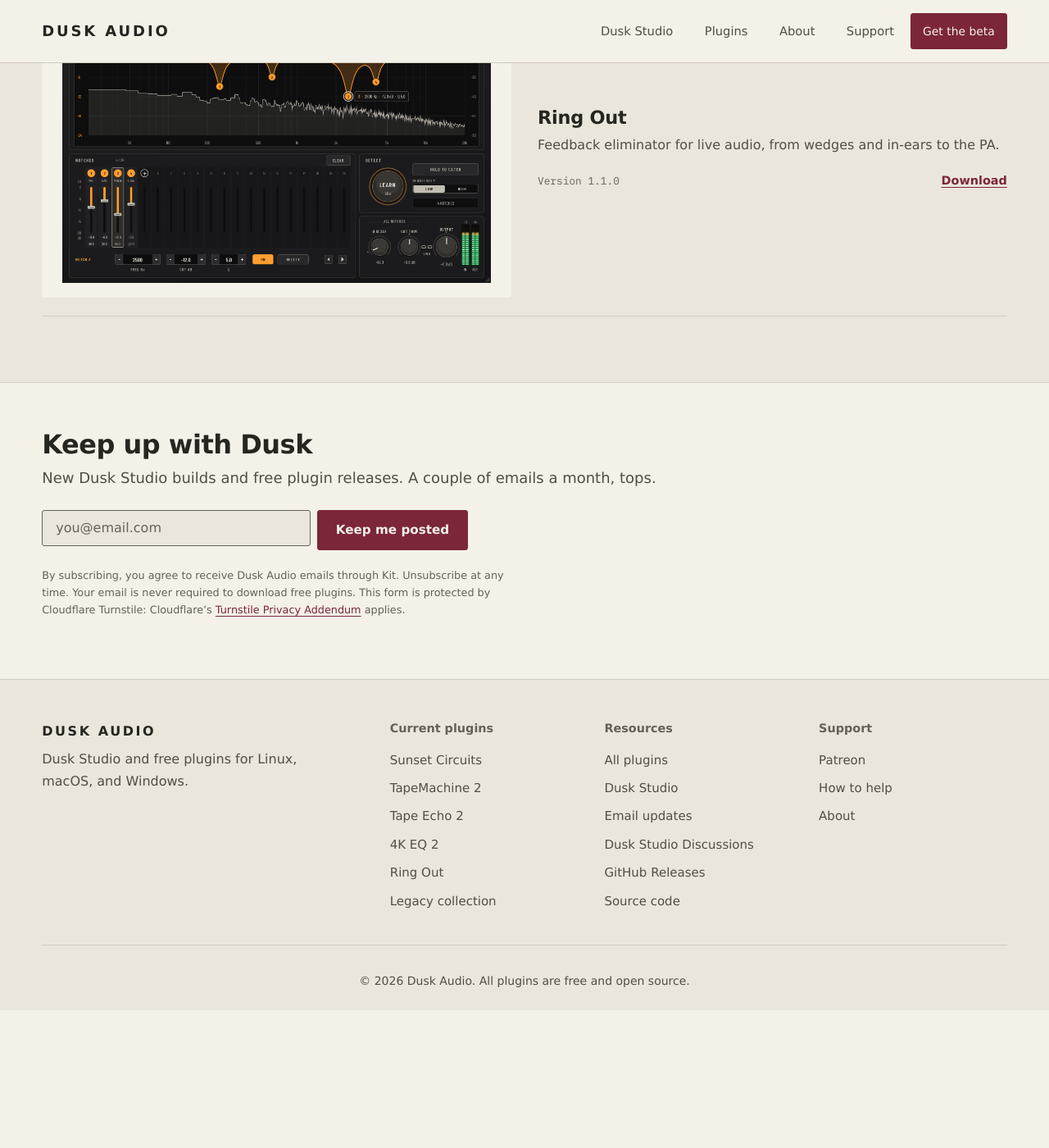
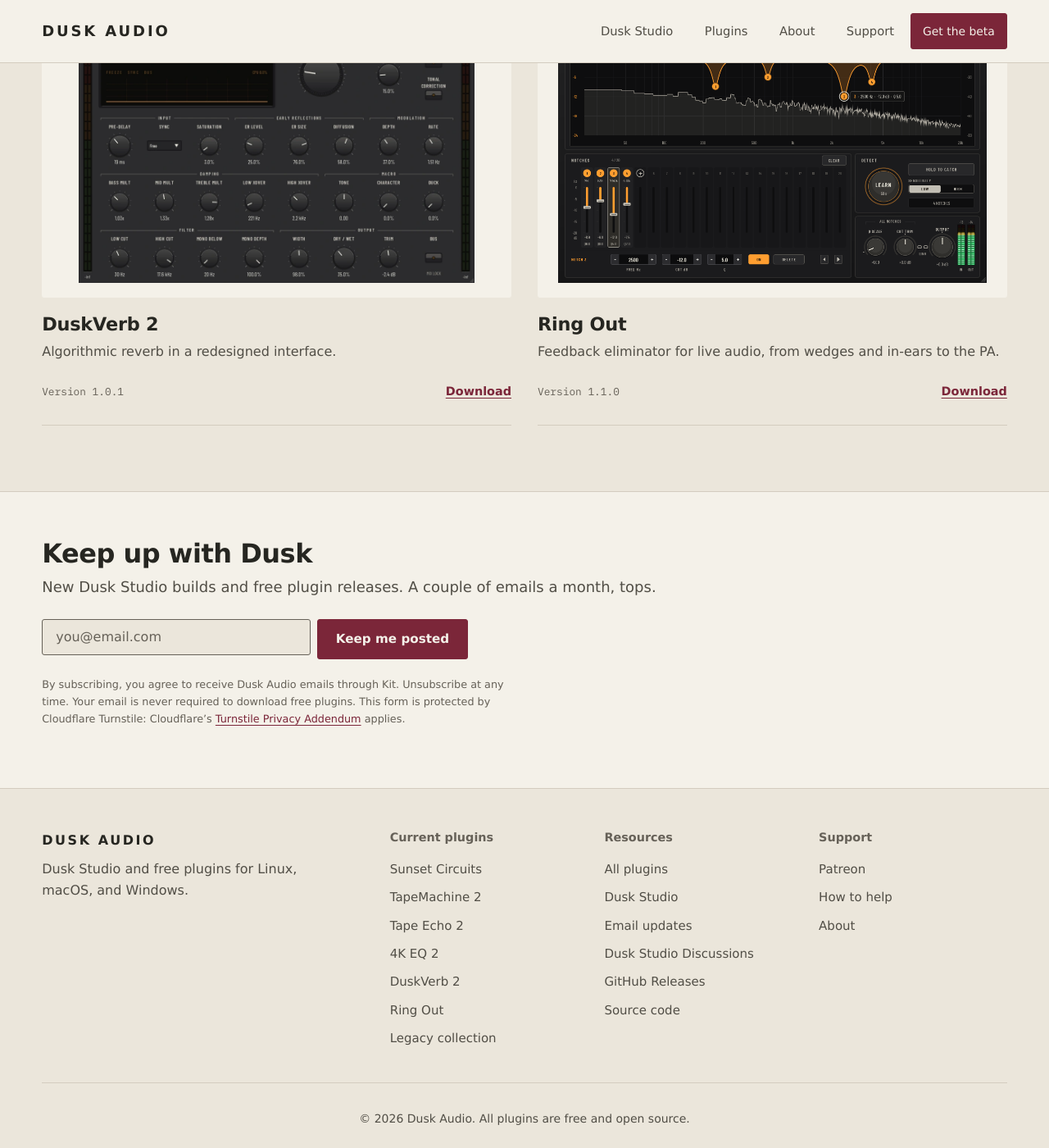
Before and after one commit to dusk-audio/dusk-audio.github.io, a Jekyll site: the page built from index.md, in a window 1280 px wide and 1400 px high, scrolled down 4441 px. Shown: the whole window at 82% size. Built offline with Jekyll 4.4.1, drawn with Linux system fonts in a browser that asks for light colours; before the commit the page ends 5673 px from its top, so only the background shows below that.

Commit message:
Update DuskVerb 2 to v1.0.1

```diff
--- a/_data/plugins.yml
+++ b/_data/plugins.yml
@@ -161,9 +161,9 @@
   description: The original DuskVerb reverb engines in a modern DAF interface,
     with complete sound snapshots, original preset import, and mono, mono-to-stereo,
     and stereo routing. Ships alongside the original DuskVerb.
-  status: in-dev
-  featured: false
-  version: 1.0.0
+  status: released
+  featured: true
+  version: 1.0.1
 - name: Multi-Comp 2
   slug: multi-comp-2
   generation: current
--- a/_plugins/duskverb-2.md
+++ b/_plugins/duskverb-2.md
@@ -2,10 +2,10 @@
 layout: plugin
 title: DuskVerb 2
 slug: duskverb-2
-published: false
+published: true
 tagline: Algorithmic reverb with 24 factory sounds
 description: DuskVerb reverb engines, a nonlinear burst engine and updated voicing in a redesigned, resizable interface, with A/B comparison, user presets, import of original DuskVerb presets, and mono, mono-to-stereo, and stereo routing. Free AU, VST3, CLAP, and LV2 plugin for Linux, Windows, and macOS.
-version: "1.0.0"
+version: "1.0.1"
 screenshot: /assets/images/plugins/duskverb-2-screenshot.webp
 
 features:
@@ -43,7 +43,7 @@
   - "Sample rates: 44.1 kHz to 192 kHz"
 
 changelog:
-  - version: "1.0.0"
+  - version: "1.0.1"
     date: "2026-11-08"
     changes:
       - "First release of DuskVerb 2: the DuskVerb reverb engines in a redesigned, resizable interface"
```
Also changed, not shown: 1 other file.
